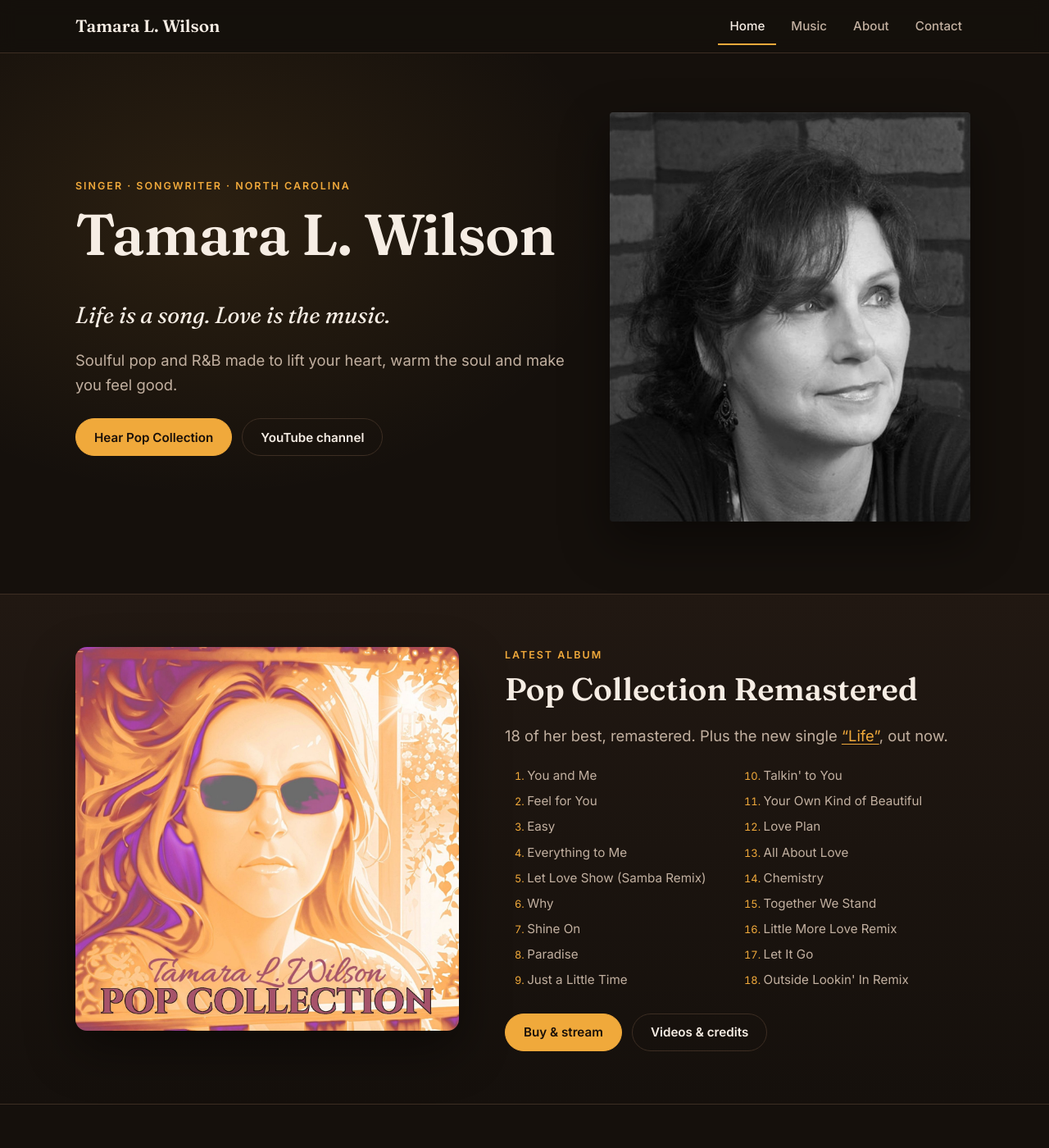
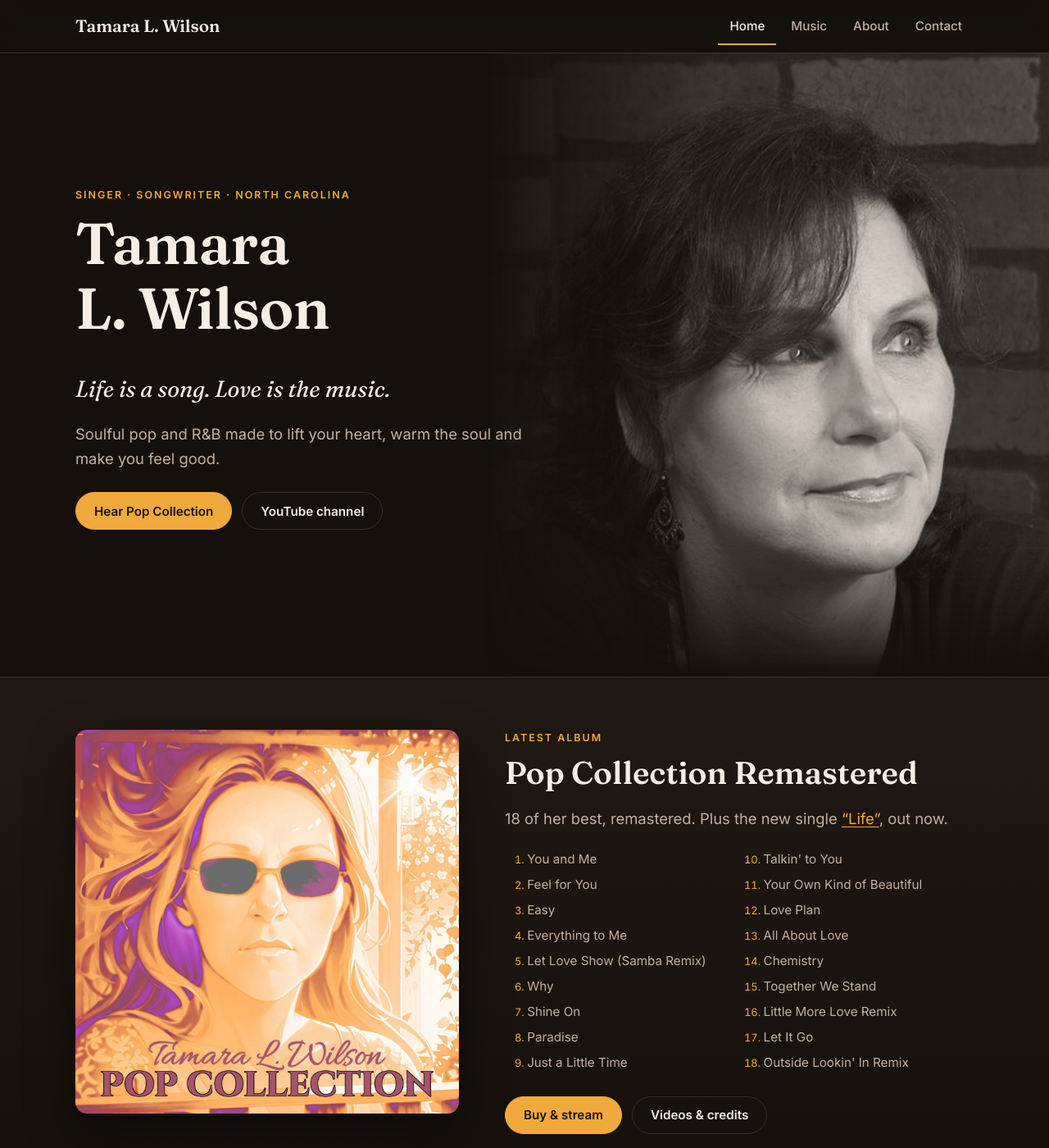
Before and after one commit to taylorjwilson101/tamaralwilson-music-website, a Jekyll site: the page built from index.html, in a window 1280 px wide and 1400 px high. Shown: the whole window at 82% size. Built offline with Jekyll 4.4.1, drawn with Linux system fonts in a browser that asks for light colours.

Commit message:
Blend the homepage photo into the page
- Portrait recolored to the page's own dark brown and cream, with the
  brick wall slightly darker
- No frame: on wide screens it bleeds off the right edge and fades
  toward her name and along the bottom; on phones it comes first and
  fades down into her name

Co-Authored-By: Claude Opus 5.5 <noreply@anthropic.com>
Claude-Session: https://claude.ai/code/session_01UcYrjYLsU9jUL2xbcuy7bP

```diff
--- a/assets/css/style.css
+++ b/assets/css/style.css
@@ -87,13 +87,38 @@ p { margin: 0 0 1em; }
 }
 
 /* Hero */
-.hero { position: relative; overflow: hidden; background: radial-gradient(60% 80% at 20% 30%, rgba(240,169,59,.10), transparent 65%); }
-.hero-inner { display: grid; gap: 40px; align-items: center; padding-top: 48px; padding-bottom: 56px; }
-@media (min-width: 860px) { .hero-inner { grid-template-columns: 1.15fr .85fr; padding-top: 72px; padding-bottom: 88px; } }
+.hero { position: relative; overflow: hidden; background: var(--bg); }
+.hero-inner { display: grid; gap: 0; align-items: center; }
+.hero-copy { position: relative; z-index: 1; padding: 8px 0 56px; }
 .hero-line { font-family: var(--serif); font-size: clamp(1.3rem, 2.6vw, 1.75rem); color: var(--text); margin-bottom: .6em; }
+
+/* Photo: no frame. It's toned to the page's own brown and cream, bleeds off the edge,
+   and fades into the background so she seems to come out of the dark. */
+.hero-photo { margin: 0 -16px; }
 .hero-photo img {
-  width: 100%; max-width: 440px; margin-inline: auto; aspect-ratio: 1100 / 1247; object-fit: cover;
-  border-radius: 4px; box-shadow: 0 24px 60px rgba(0,0,0,.45);
+  width: 100%; height: auto; aspect-ratio: 1200 / 1360; object-fit: cover; object-position: 60% 20%;
+  max-height: 78vh;
+  -webkit-mask-image: linear-gradient(to bottom, #000 55%, transparent 100%);
+          mask-image: linear-gradient(to bottom, #000 55%, transparent 100%);
+}
+@media (max-width: 859px) {
+  .hero-photo { order: -1; }            /* photo first on phones, then her name */
+  .hero-copy { margin-top: -64px; }     /* name rises into the faded bottom of the photo */
+}
+@media (min-width: 700px) and (max-width: 859px) { .hero-photo { margin: 0 -32px; } }
+@media (min-width: 860px) {
+  .hero { min-height: min(86vh, 760px); display: flex; align-items: center; }
+  .hero > .wrap { width: 100%; }
+  .hero-inner { grid-template-columns: 1fr 1fr; }
+  .hero-copy { padding: 72px 0 88px; }
+  .hero-photo { position: absolute; top: 0; right: 0; bottom: 0; width: 54%; margin: 0; }
+  .hero-photo img {
+    width: 100%; height: 100%; max-height: none; aspect-ratio: auto;
+    -webkit-mask-image: linear-gradient(to right, transparent 0%, #000 42%), linear-gradient(to top, transparent 0%, #000 22%);
+    -webkit-mask-composite: source-in;
+            mask-image: linear-gradient(to right, transparent 0%, #000 42%), linear-gradient(to top, transparent 0%, #000 22%);
+            mask-composite: intersect;
+  }
 }
 
 /* Featured album */
--- a/index.html
+++ b/index.html
@@ -18,7 +18,7 @@ title: Tamara L. Wilson Music
       </div>
     </div>
     <div class="hero-photo">
-      <img src="{{ '/images/tamara-portrait-bw.jpg' | relative_url }}" alt="Black and white portrait of Tamara L. Wilson, smiling and looking to the side, in front of a brick wall" width="1100" height="1247">
+      <img src="{{ '/images/tamara-portrait-warm.jpg' | relative_url }}" alt="Black and white portrait of Tamara L. Wilson, smiling and looking to the side, in front of a brick wall" width="1200" height="1360">
     </div>
   </div>
 </section>
```
Also changed, not shown: images/tamara-portrait-bw.jpg (deleted), images/tamara-portrait-warm.jpg (added).
